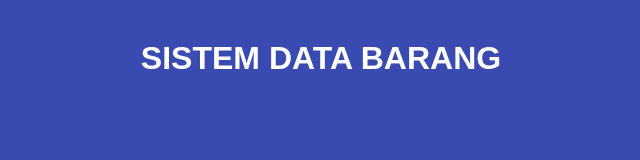
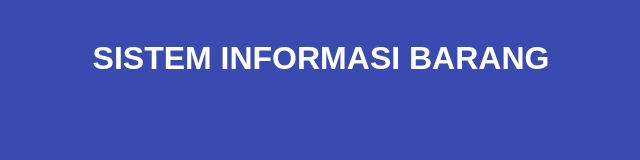
Before and after one commit to suryanadeak/sistem-data-barang, a plain HTML site: page header.html in a window 1280 px wide. Shown: the whole page, without its empty margins (319-959 px from the left). Drawn offline with Linux system fonts and the light colour scheme.

Commit message:
Update header.html

```diff
--- a/header.html
+++ b/header.html
@@ -12,6 +12,6 @@
     </style>
   </head>
   <body>
-    <h1>SISTEM DATA BARANG</h1>
+    <h1>SISTEM INFORMASI BARANG</h1>
   </body>
 </html>
```
